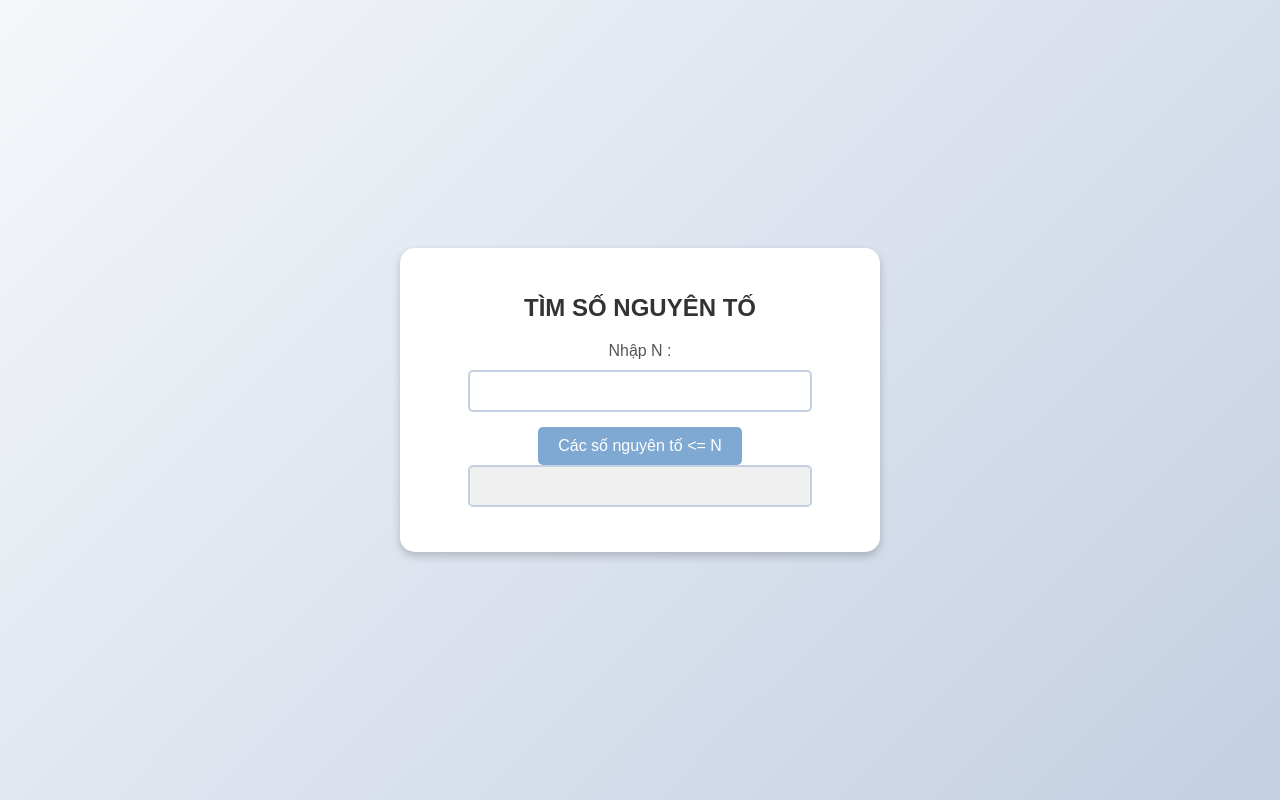
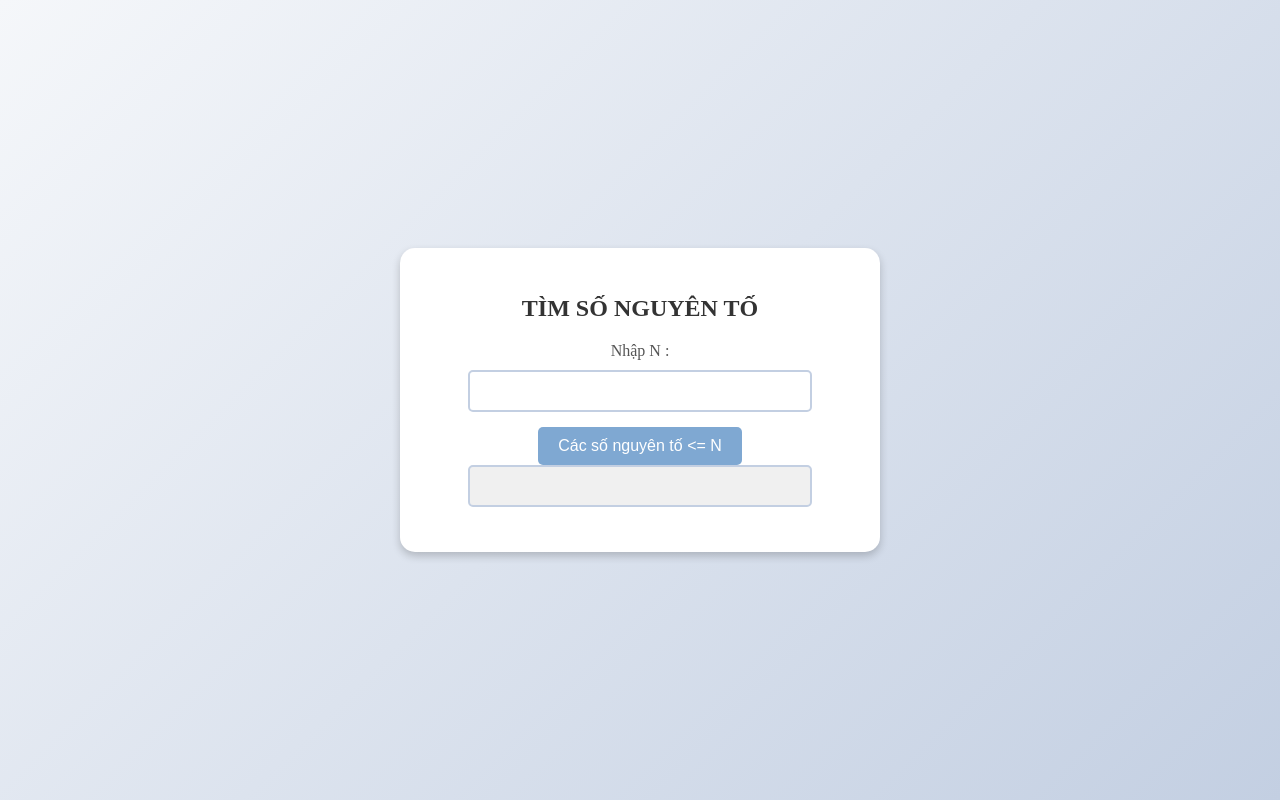
Before and after one commit to lkhiem23/HTML_CSS_PHP, a PHP site: page / in a window 1280 px wide. Run offline with PHP 8.4, Linux system fonts and the light colour scheme.

Commit message:
Update style.css

```diff
--- a/LeHoaiKhiem_Tuan4/Buoi4_Bai19/style.css
+++ b/LeHoaiKhiem_Tuan4/Buoi4_Bai19/style.css
@@ -1,7 +1,6 @@
 body {
     margin: 0;
     padding: 0;
-    font-family: 'Arial', sans-serif;
     background: linear-gradient(135deg, #f5f7fa, #c3cfe2);
     display: flex;
     justify-content: center;
```
